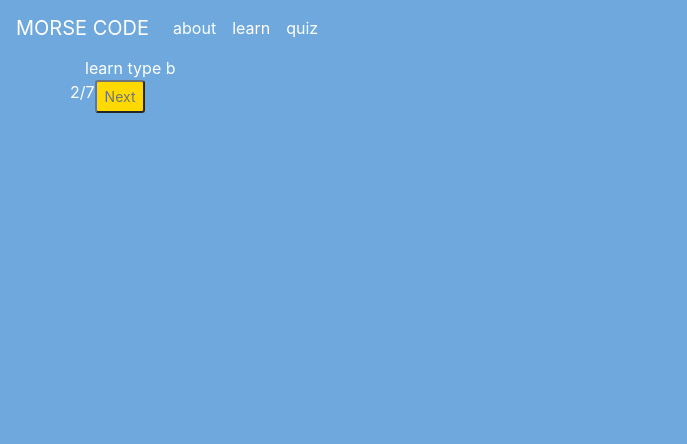
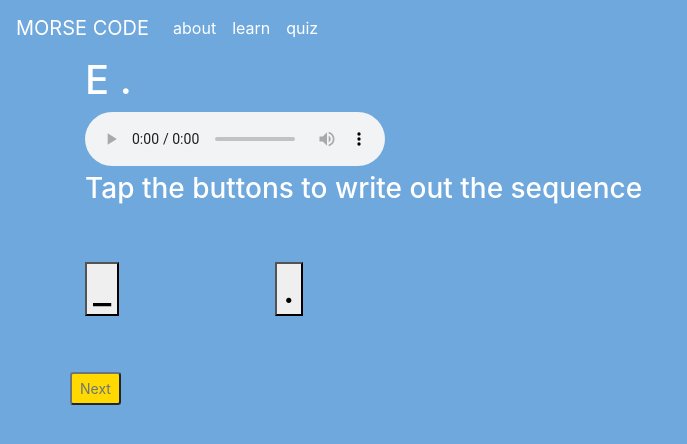
Before and after one commit to UIUX-Spring-2022/MorseCode, a Flask app: page /learn/1 in a window 1280 px wide. Shown: the top 444 px of the page, without its empty margins (0-687 px from the left). Run offline with Flask 2, Linux system fonts and the light colour scheme; some libraries are stand-ins or nearby versions.

Commit message:
added ui to learning webpages

```diff
--- a/server.py
+++ b/server.py
@@ -44,22 +44,28 @@ def learn_letters(id):
             codes.append(x['code'])
     id = int(id)+1 #add one
     id = str(id) #back to string
-    url = "/learn_letters/2" if id == "2" else "/learn/3"
+    url = "/learn_letters/2" if id == "2" else "/learn/1"
     return render_template('learn_letters.html', learn_combos=lesson, files=files, id=id, url=url, codes=codes)
 
 @app.route('/learn/<id>')
 def learn(id):
     global letter_sounds
-    if int(id) == 3 or int(id) == 5:
-        letter = "A" if int(id) == "3" else "S"
-        sound = letter_sounds[0]["link"] if int(id) == "3" else letter_sounds[6]["link"]
-        id = int(id)+1
-        id = str(id)
-        return render_template('learn_type_a.html', id=id, letter=letter, sound=sound)
+    if int(id)%2!=0:
+        letter= letter_sounds[int(id)]["letter"].upper()
+        sound = letter_sounds[int(id)]["link"]
+        code= letter_sounds[int(id)]["code"]
+        next_id = int(id)+1
+        url= "/learn/" + str(next_id)
+        if next_id==8:
+            url= "/quiz"
+        return render_template('learn_type_a.html', id=id, letter=letter, sound=sound, code=code, url=url)
     else:
-        id = int(id)+1
-        id = str(id)
-        return render_template('learn_type_b.html', id=id)
+        letter= letter_sounds[int(id)]["letter"].upper()
+        sound = letter_sounds[int(id)]["link"]
+        code= letter_sounds[int(id)]["code"]
+        next_id = int(id)+1
+        url= "/learn/" + str(next_id)
+        return render_template('learn_type_b.html', id=id, letter=letter, sound=sound, code=code, url=url,)
 # READ HERE
 # learn type a is for slides 4/7 and 6/7 of learn because they're the same format
 # learn type b is for slides 5/7 and 7/7 of learn because they're the same format
--- a/templates/learn_type_a.html
+++ b/templates/learn_type_a.html
@@ -7,18 +7,46 @@
     let id = {{id|tojson}};
     let letter = {{letter|tojson}};
     let sound = {{sound|tojson}};
+    let url = {{url|tojson}};
+    let code={{code|tojson}};
+
 </script>
 
 
-<div>
-    learn_type_a
+<div class="row">
+    <div class="col-md-12">
+        <h1> {{letter}} {{code}} </h1>
+
+        <audio src = {{sound}} controls>
+        </audio>
+    </div>
 </div>
 <div class="row">
+    <div class="col-md-12">
+       <h3> Tap the buttons to write out the sequence</h3>
+    </div>
+</div>
+<br><br>
+<div class="row">
+    <div class="col-md-2">
+        <h1><button type="button">_</button></h1>
+
+    </div>
+    <div class="col-md-2">
+
+        <h1><button type="button">.</button><h1>
+
+    </div>
+    <div class="col-md-8">
+
+
+    </div>
+
+</div>
+<br><br>
+<div class="row">
     <div>
-        {{id}}/7
-    </div>
-    <div>
-        <a href = "/learn/{{id}}">
+        <a href = "{{url}}">
             <button class="btn-sm btn-outline-secondary" id="begin">Next</button>
         </a>
     </div>
--- a/templates/learn_type_b.html
+++ b/templates/learn_type_b.html
@@ -5,20 +5,45 @@
 
 <script>
     let id = {{id|tojson}};
+    let url = {{url|tojson}};
+    let code= {{code|tojson}};
+    let sound={{sound|tojson}};
+    let letter={{letter|tojson}};
 </script>
 
 <script type="text/javascript" src="{{ url_for('static', filename = 'learn.js') }}"></script>
 
 
-<div>
-    learn type b
+<div class="row">
+    <div class="col-md-12">
+        <h3> What letter is this? </h3>
+        <h1> {{code}}
+        <audio src = {{sound}} controls>
+        </audio>
+        </h1>
+    </div>
 </div>
 <div class="row">
+    <div class="col-md-2">
+        <h1><button type="button">{{letter}}</button></h1>
+    </div>
+    <div class="col-md-2">
+        <h1><button type="button"> N </button><h1>
+    </div>
+    <div class="col-md-2">
+        <h1><button type="button">T </button><h1>
+    </div>
+    <div class="col-md-2">
+        <h1><button type="button">O</button><h1>
+    </div>
+    <div class="col-md-4">
+    </div>
+
+</div>
+<br><br>
+<div class="row">
     <div>
-        {{id}}/7
-    </div>
-    <div>
-        <a href = "/learn/{{id}}">
+        <a href = "{{url}}">
             <button class="btn-sm btn-outline-secondary" id="begin">Next</button>
         </a>
     </div>
```
